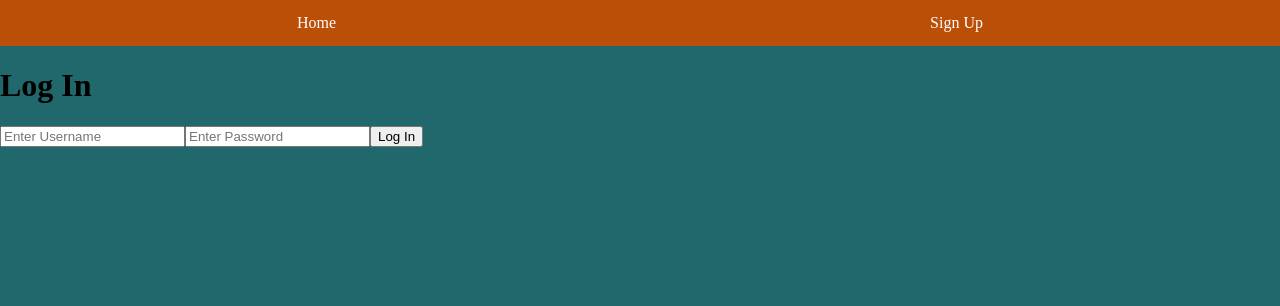
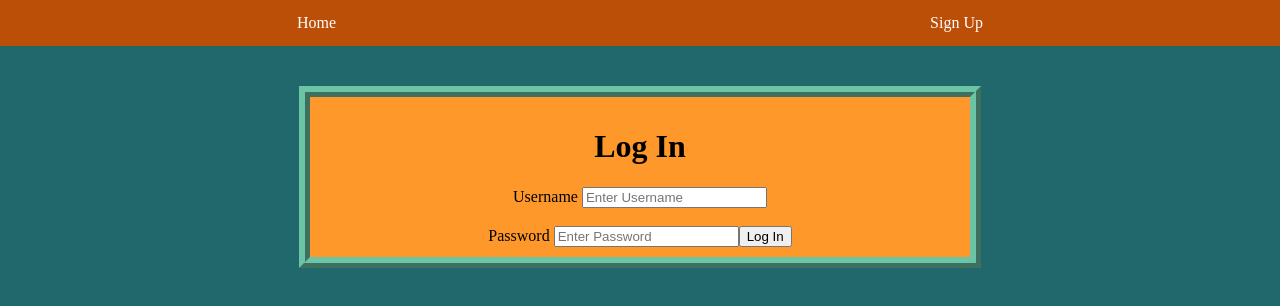
Before and after one commit to margenta2/finalproject-frontend, a React (Create React App) app in the folder finalproject-frontend/: page /login in a window 1280 px wide. Shown: the top 306 px of the page. Built offline with nearby package versions, Linux system fonts and the light colour scheme; a web font is replaced by a local one.

Commit message:
add css on login

```diff
--- a/finalproject-frontend/src/App.css
+++ b/finalproject-frontend/src/App.css
@@ -124,3 +124,22 @@ img {
   color: whitesmoke;
   padding: 5px;
 }
+
+/* LogIn Styling */
+
+.login-body {
+  display: flex;
+  flex-direction: column;
+  align-items: center;
+  margin-top: 40px;
+}
+
+.login-form {
+  display: flex;
+  flex-direction: column;
+  background-color: #fe982a;
+  width: 50%;
+  border: 11px ridge #6bc4a6;
+  text-align: center;
+  padding: 10px;
+}
--- a/finalproject-frontend/src/components/Login.js
+++ b/finalproject-frontend/src/components/Login.js
@@ -38,19 +38,25 @@ class Login extends Component {
 
     render() {
         return (
-            <div>
+            <div className="login-page">
                 <div  className="navbar">
                 <Link to="/">Home</Link>
                 <Link to="/signup">Sign Up</Link>
+                </div>
 
+                <div className="login-body">
+                    <div className="login-form">
+                        <h1>Log In</h1>
+                        <form onSubmit={this.handleSubmit}>
+                            <label>Username </label>
+                            <input onChange={this.handleChange} type="text" name="username" placeholder="Enter Username" /> <br></br><br></br>
+                            <label>Password </label>
+                            <input onChange={this.handleChange} type="password" name="password" placeholder="Enter Password" />
+                            <input type="submit" value="Log In" />
+                        </form>
+                    </div>
                 </div>
-                <h1>Log In</h1>
-                <form onSubmit={this.handleSubmit}>
-                    <input onChange={this.handleChange} type="text" name="username" placeholder="Enter Username" />
-                    <input onChange={this.handleChange} type="password" name="password" placeholder="Enter Password" />
-                    <input type="submit" value="Log In" />
 
-                </form>
             </div>
         )
     }
```
